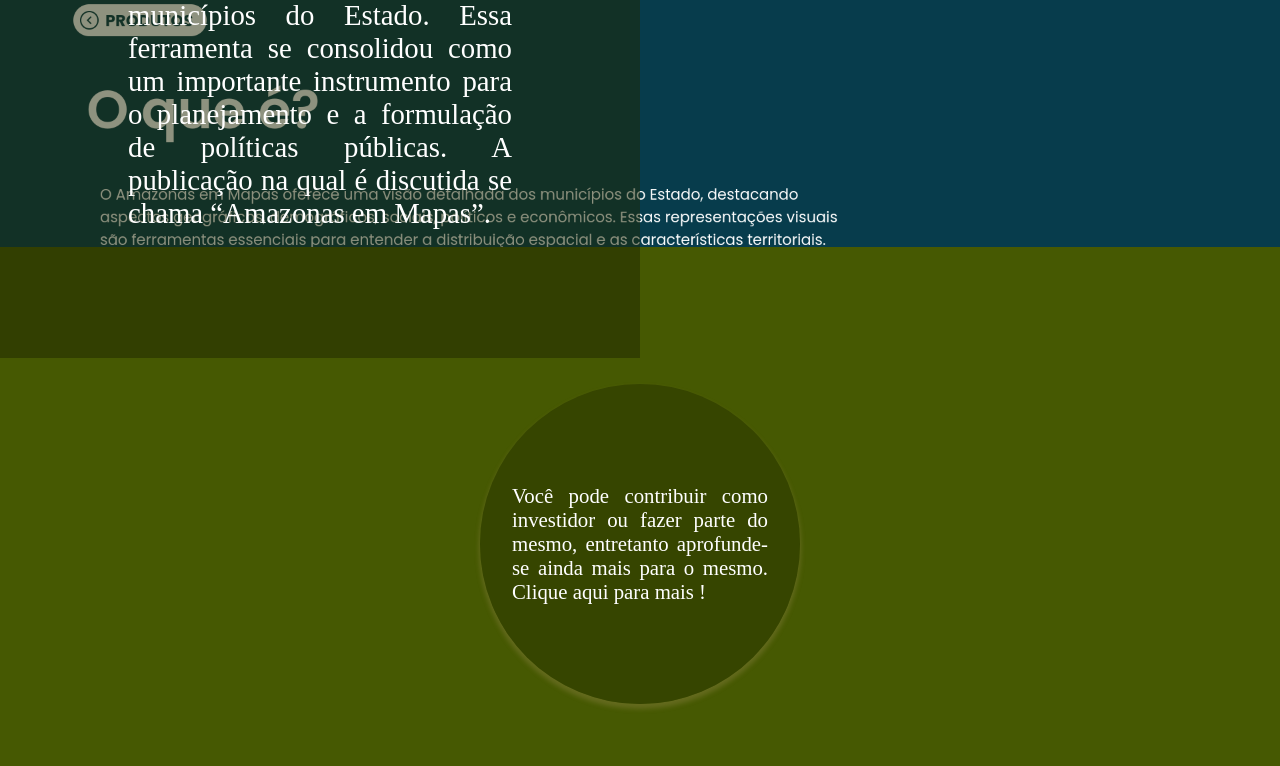
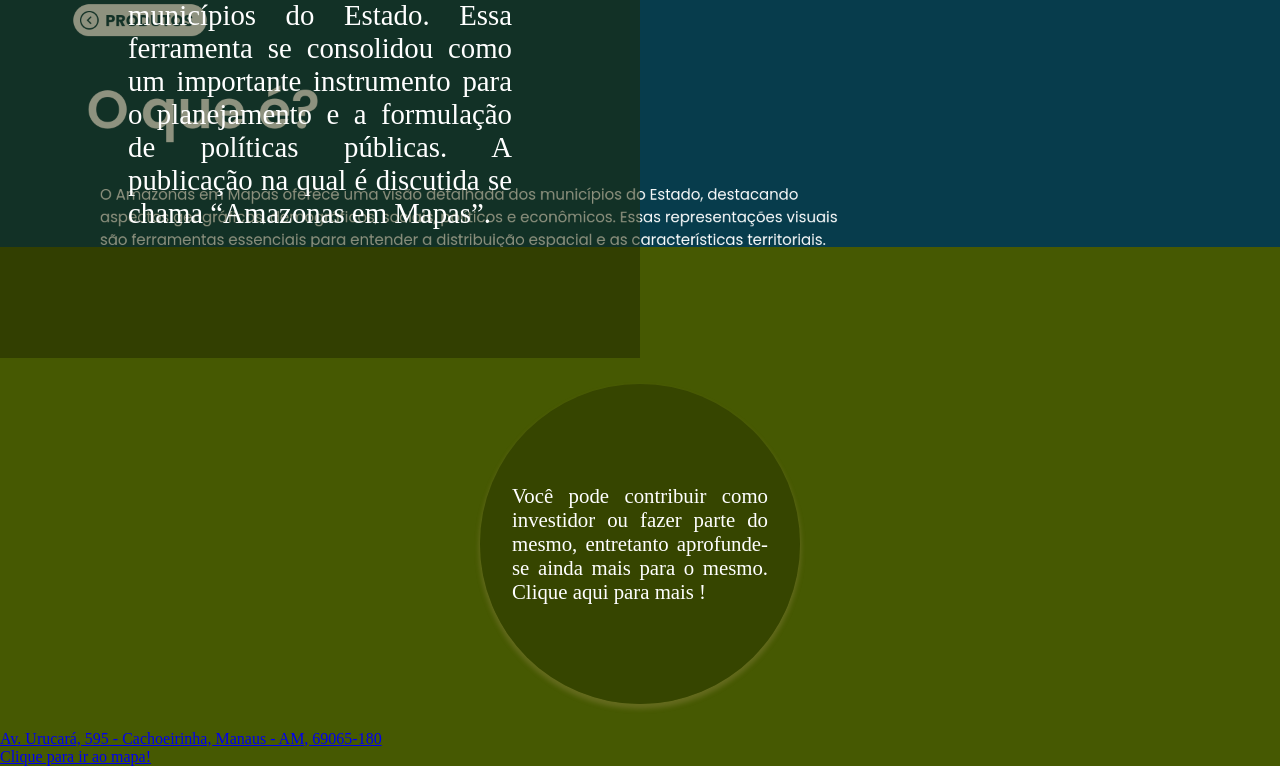
Before and after one commit to BergsonDev/quem_e_sedecti, a plain HTML site: page index.html in a window 1280 px wide. Shown: the part 5484-6250 px from the top of the page. Before the commit the page ends 6214 px from the top, so only its background shows below. Drawn offline with Linux system fonts and the light colour scheme; a web font is replaced by a local one.

Commit message:
Adicionando a localidade da sede no html

```diff
--- a/index.html
+++ b/index.html
@@ -33,7 +33,7 @@
     <div class="content-page">
         <div class="intro">
             <div class="video-background">
-                <video src="Expedicão Amazônia Teaser - Imersão na Floresta Amazônica - 4k.mp4" autoplay loop></video>
+                <video src="Expedicão Amazônia Teaser - Imersão na Floresta Amazônica - 4k.mp4" autoplay loop muted></video>
             </div>
             <div class="content-title">
                 <h1>Quem &eacute; SEDECTI ?</h1>
@@ -121,6 +121,16 @@
                 </a>
             </div>
         </div>
+        <div class="locale">
+            <a href="https://maps.app.goo.gl/oqhqJ7jwuqcVik897">
+                <div class="content-locale">
+                    <div class="content-text">
+                        <p>Av. Urucará, 595 - Cachoeirinha, Manaus - AM, 69065-180</p>
+                        <p>Clique para ir ao mapa!</p>
+                    </div>
+                </div>
+            </a>
+        </div>
     </div>
 </body>
 </html>
```
